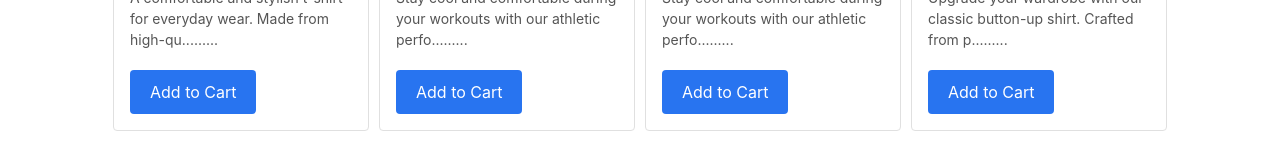
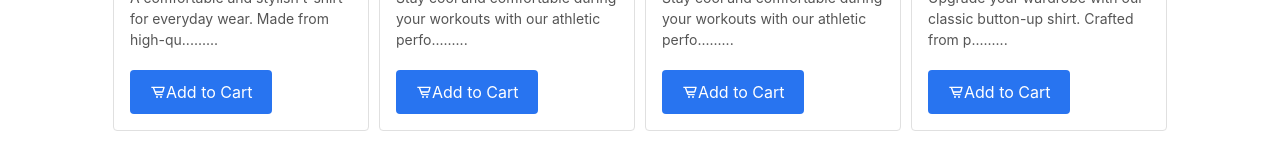
Before and after one commit to mdfaizan973/FashioZone, a React (Create React App) app in the folder fashion_zone/: page /mens in a window 1280 px wide. Shown: the part 992-1143 px from the top of the page. Built offline with nearby package versions, Linux system fonts and the light colour scheme; data requests are answered from the project's data file.

Commit message:
able make ui

```diff
--- a/fashion_zone/src/Pages/Cart.jsx
+++ b/fashion_zone/src/Pages/Cart.jsx
@@ -1,6 +1,6 @@
 import React from "react";
 import "./Styles/Carts.css";
-import { BiCartAlt } from "react-icons/bi";
+import { BiCartAlt, BiBadgeCheck } from "react-icons/bi";
 export default function Cart() {
   let cart_arr = [1, 2, 3];
   return (
@@ -44,7 +44,7 @@ export default function Cart() {
         <div className="cart-page__subtotal">Total Price: $40.00</div>
 
         <a href="/checkout" className="cart-page__checkout-btn">
-          Proceed to Checkout
+          Proceed to Checkout <BiBadgeCheck />
         </a>
       </div>
     </div>
--- a/fashion_zone/src/Pages/Mens.jsx
+++ b/fashion_zone/src/Pages/Mens.jsx
@@ -3,6 +3,8 @@ import "./Styles/Mens.css";
 import { Input, Button } from "@chakra-ui/react";
 import { Link as RouterLink } from "react-router-dom";
 import axios from "axios";
+import { BiCartAlt } from "react-icons/bi";
+
 import { toast } from "react-toastify";
 export default function Mens() {
   const [prod, setProd] = useState([]);
@@ -163,7 +165,8 @@ function ProductsCard(data) {
               {item.disc.substring(0, 70)}.........
             </p>
             <button className="add-to-cart" onClick={handle_addto_cart}>
-              <i className="fas fa-heart"></i>Add to Cart
+              <BiCartAlt />
+              Add to Cart
             </button>
           </div>
         </RouterLink>
--- a/fashion_zone/src/Pages/ProDetails.jsx
+++ b/fashion_zone/src/Pages/ProDetails.jsx
@@ -3,6 +3,7 @@ import "./Styles/Details.css";
 import { useParams } from "react-router-dom";
 import axios from "axios";
 import { toast } from "react-toastify";
+import { BiCartAlt } from "react-icons/bi";
 export default function ProDetails() {
   const { id } = useParams();
   const [datadetails, setDatadetails] = useState("");
@@ -80,7 +81,7 @@ export default function ProDetails() {
           <p>Lorem ipsum dolor sit amet, consectetur adipiscing elit.</p>
         </div>
         <button class="add-to-cart" onClick={handleaddcart}>
-          Add to Cart
+          Add to Cart <BiCartAlt />
         </button>
       </div>
     </div>
--- a/fashion_zone/src/Pages/Styles/Carts.css
+++ b/fashion_zone/src/Pages/Styles/Carts.css
@@ -84,6 +84,9 @@ body {
 
 .cart-page__checkout-btn {
   display: block;
+  display: flex;
+  align-items: center;
+  justify-content: center;
   width: 100%;
   padding: 12px;
   background-color: #2874f0;
--- a/fashion_zone/src/Pages/Styles/Details.css
+++ b/fashion_zone/src/Pages/Styles/Details.css
@@ -89,6 +89,8 @@
   padding: 10px 20px;
   border-radius: 4px;
   cursor: pointer;
+  display: flex;
+  align-items: center;
 }
 
 .add-to-cart:hover {
```
